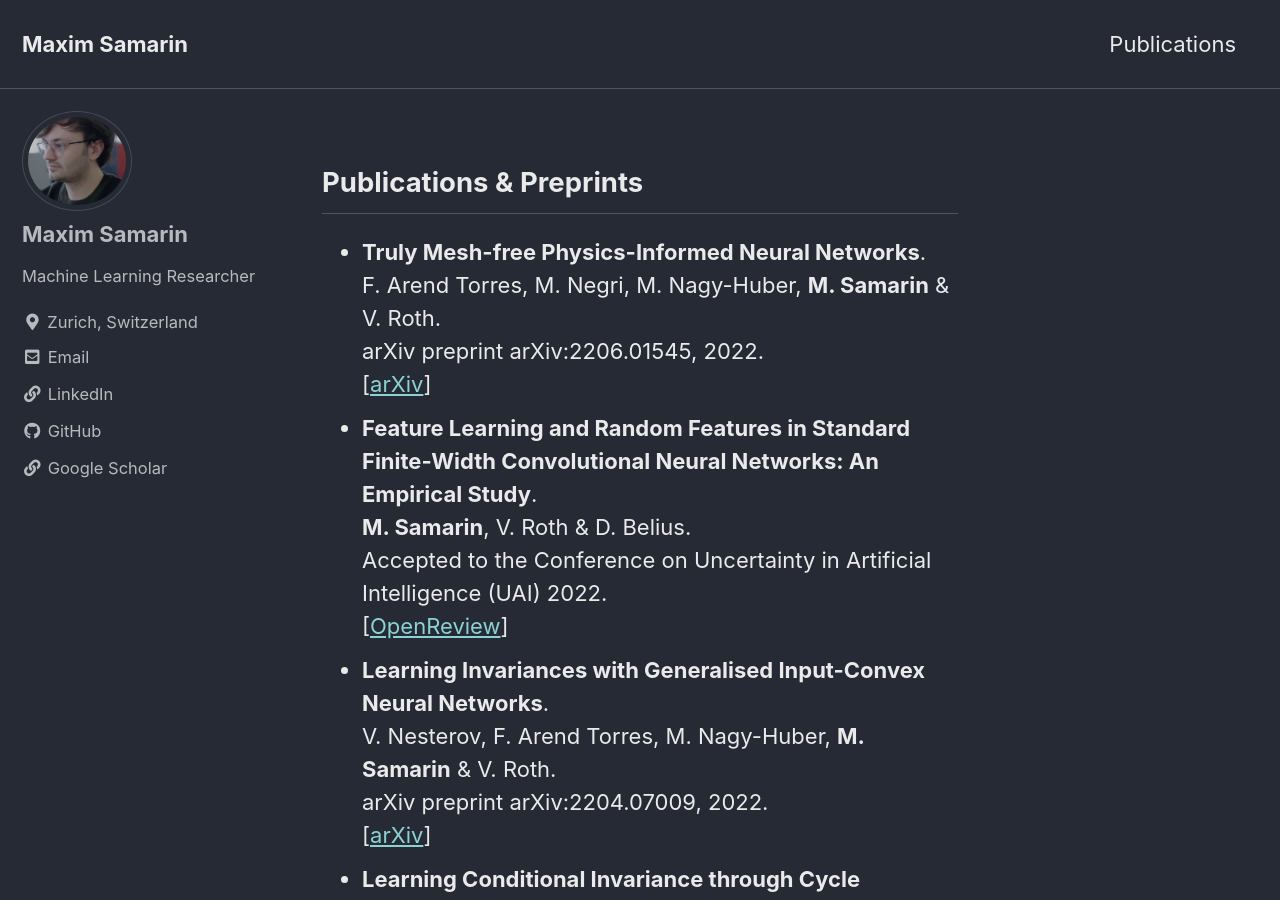
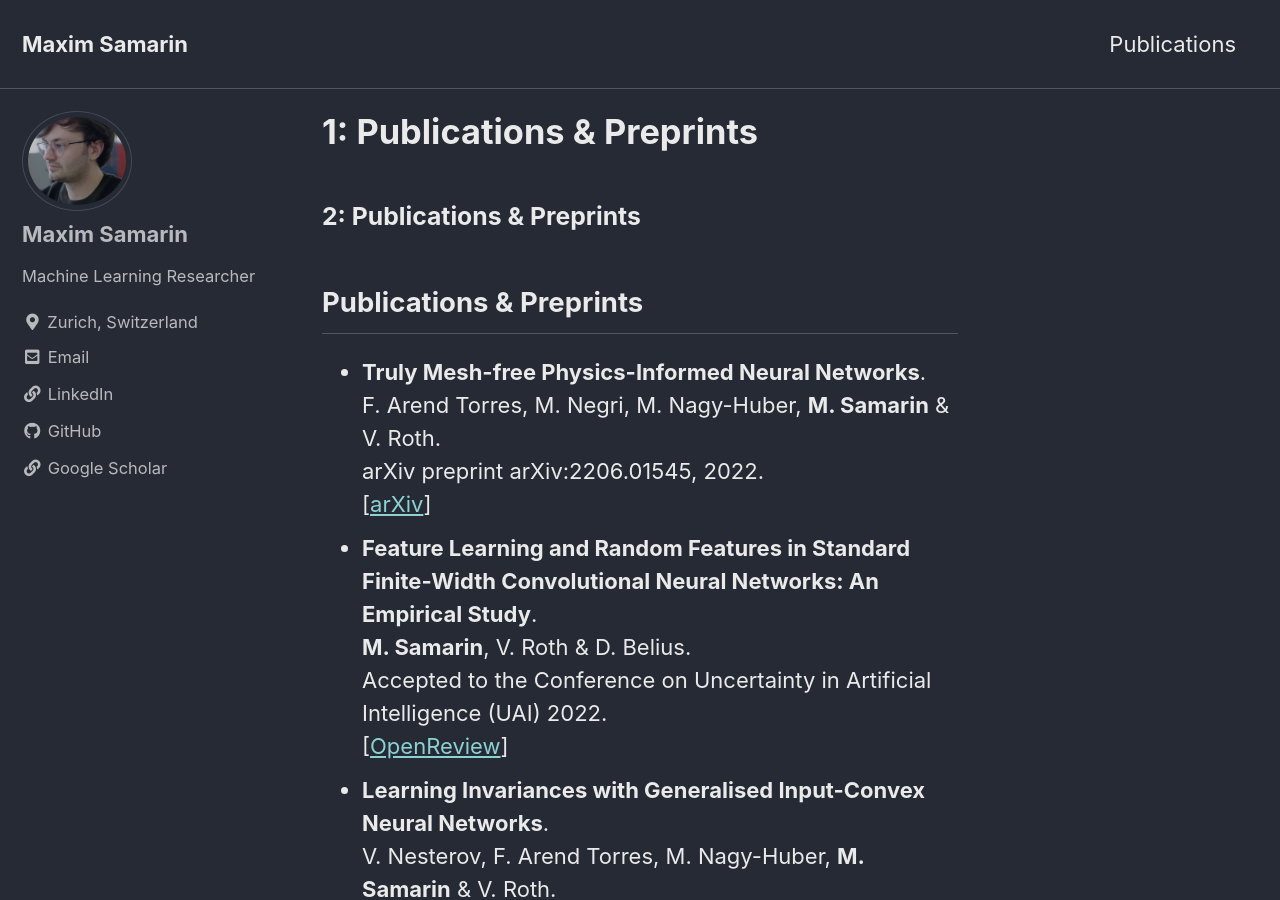
Before and after one commit to samarinm/samarinm.github.io, a Jekyll site: the page built from publications.html, in a window 1280 px wide and 900 px high. Built offline with Jekyll 4.4.1, drawn with Linux system fonts in a browser that asks for light colours; cached includes are drawn as plain includes.

Commit message:
update publications

```diff
--- a/index.html
+++ b/index.html
@@ -3,6 +3,7 @@
 author_profile: true
 ---
 
+<h2>About Me</h2>
 <p>I am a doctoral researcher in computer science in the Biomedical Data Analysis group of Professor Volker Roth. Previously, I completed my bachelor’s and master’s degree in physics at the Swiss Federal Institute of Technology (ETH) in Zurich and spent a semester in the Complex Systems Master’s programme at École normale supérieure (ENS) de Lyon.</p>
 <p>
 I have a broad interest in machine learning and application of data analytics tools. In my research I work on information theoretic approaches to deep latent variable models and structured latent representations, image segmentation in real-world settings, as well as Deep Learning theory in the context of Gaussian Processes and the Neural Tangent Kernel to reason about practical preformance aspects of deep neural networks. In our <i>weObserve</i> research project, we use these methods to identify soil degradation areas from aerial images and investigate bird migration with the goal of establishing new insights into these phenomena by combing heterogeneous data sources and Citizen Science. Further applications involve facilitating the discovery of novel molecules with desirable properties.
--- a/publications.html
+++ b/publications.html
@@ -2,6 +2,9 @@
 layout: single
 author_profile: true
 ---
+
+<h1>1: Publications & Preprints</h1>
+<h3>2: Publications & Preprints</h3>
 
 <h2>Publications & Preprints</h2>
     <ul>
```
